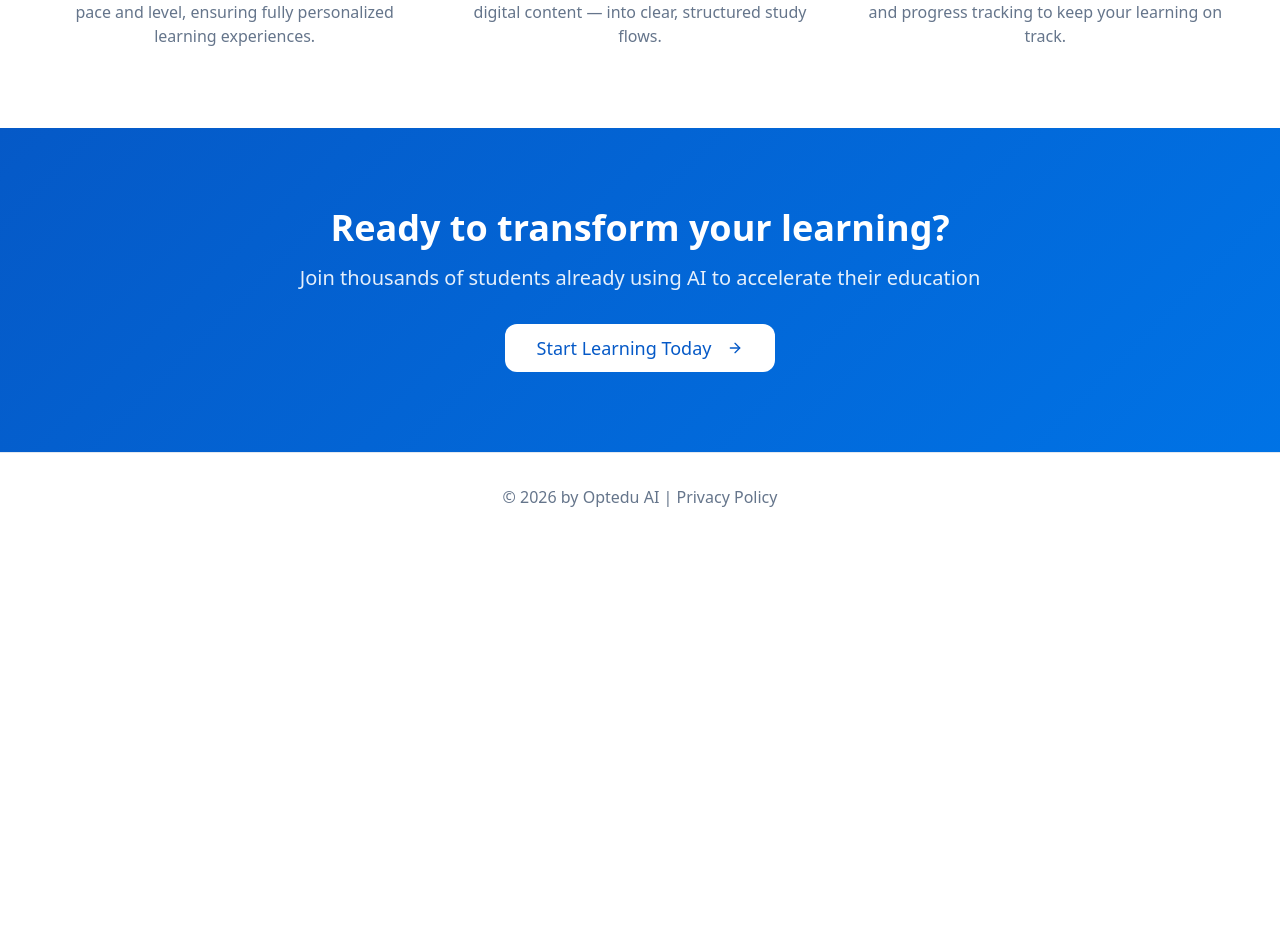
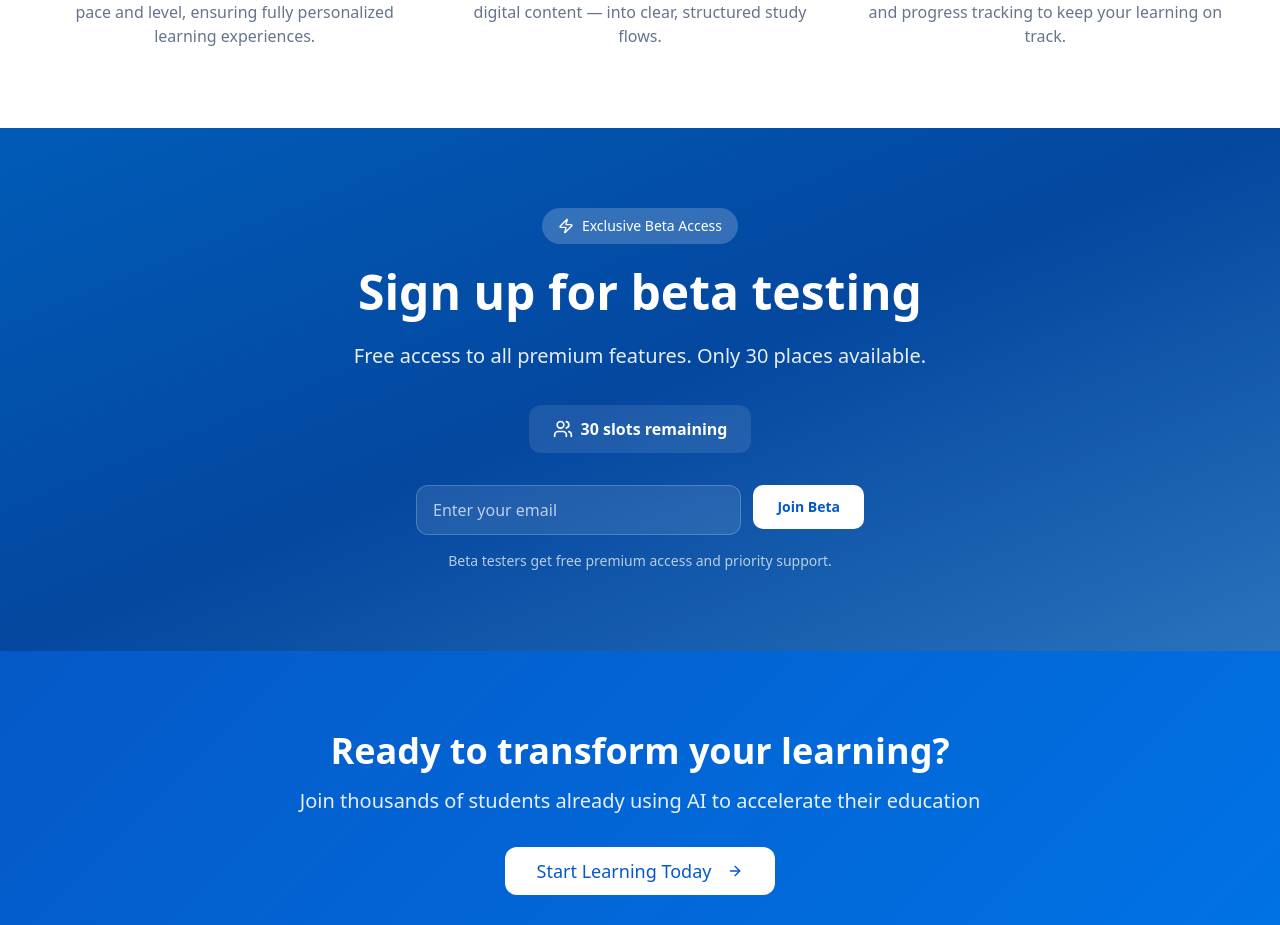
Before and after one commit to Olasty25/optedu-ai-tutor, a React (Vite) app: page / in a window 1280 px wide. Shown: the part 1360-2285 px from the top of the page. Before the commit the page ends 1901 px from the top, so only its background shows below. Built offline with nearby package versions, Linux system fonts and the light colour scheme.

Commit message:
Add beta testing signup section

```diff
--- a/src/lib/translations.ts
+++ b/src/lib/translations.ts
@@ -41,6 +41,13 @@ export const translations = {
       innovation2Description: "It merges diverse sources — books, notes, and digital content — into clear, structured study flows.",
       innovation3Title: "Motivation Engine",
       innovation3Description: "Stay engaged with reminders, real-time feedback, and progress tracking to keep your learning on track.",
+      betaLabel: "Exclusive Beta Access",
+      betaTitle: "Sign up for beta testing",
+      betaSubtitle: "Free access to all premium features. Only 30 places available.",
+      betaSlots: "30 slots remaining",
+      betaEmailPlaceholder: "Enter your email",
+      betaJoinButton: "Join Beta",
+      betaDisclaimer: "Beta testers get free premium access and priority support.",
       ctaTitle: "Ready to transform your learning?",
       ctaSubtitle: "Join thousands of students already using AI to accelerate their education",
       ctaButton: "Start Learning Today",
@@ -151,6 +158,13 @@ export const translations = {
       innovation2Description: "Łączy różnorodne źródła — książki, notatki i treści cyfrowe — w przejrzyste, ustrukturyzowane ścieżki nauki.",
       innovation3Title: "Silnik motywacji",
       innovation3Description: "Pozostań zaangażowany dzięki przypomnieniom, informacjom zwrotnym w czasie rzeczywistym i śledzeniu postępów, aby utrzymać naukę na właściwym torze.",
+      betaLabel: "Ekskluzywny dostęp Beta",
+      betaTitle: "Zapisz się na testy beta",
+      betaSubtitle: "Darmowy dostęp do wszystkich funkcji premium. Tylko 30 dostępnych miejsc.",
+      betaSlots: "Pozostało 30 miejsc",
+      betaEmailPlaceholder: "Wpisz swój email",
+      betaJoinButton: "Dołącz do Beta",
+      betaDisclaimer: "Testerzy beta otrzymują darmowy dostęp premium i priorytetowe wsparcie.",
       ctaTitle: "Gotowy na transformację swojej nauki?",
       ctaSubtitle: "Dołącz do tysięcy uczniów już używających AI do przyspieszenia swojej edukacji",
       ctaButton: "Rozpocznij naukę już dziś",
--- a/src/pages/Landing.tsx
+++ b/src/pages/Landing.tsx
@@ -116,6 +116,55 @@ const Landing = () => {
         </div>
       </section>
 
+      {/* Beta Testing Section */}
+      <section className="py-20 px-4 bg-gradient-to-br from-accent via-primary to-accent/80 text-white relative overflow-hidden">
+        <div className="absolute inset-0 bg-black/20"></div>
+        <div className="container mx-auto text-center relative z-10">
+          <div className="max-w-3xl mx-auto">
+            <div className="inline-flex items-center px-4 py-2 bg-white/20 backdrop-blur-sm rounded-full text-sm font-medium mb-6">
+              <Zap className="h-4 w-4 mr-2" />
+              {t('landing.betaLabel')}
+            </div>
+            <h2 className="text-4xl md:text-5xl font-bold mb-6 leading-tight">
+              {t('landing.betaTitle')}
+            </h2>
+            <p className="text-xl mb-8 text-white/90 leading-relaxed">
+              {t('landing.betaSubtitle')}
+            </p>
+            <div className="flex items-center justify-center mb-8">
+              <div className="flex items-center bg-white/10 backdrop-blur-sm rounded-lg px-6 py-3">
+                <Users className="h-5 w-5 mr-2" />
+                <span className="font-semibold">{t('landing.betaSlots')}</span>
+              </div>
+            </div>
+            <form
+              action="https://docs.google.com/forms/d/e/YOUR_FORM_ID/formResponse"
+              method="POST"
+              target="_blank"
+              className="max-w-md mx-auto flex gap-3"
+            >
+              <input
+                type="email"
+                name="entry.YOUR_EMAIL_FIELD_ID"
+                placeholder={t('landing.betaEmailPlaceholder')}
+                required
+                className="flex-1 px-4 py-3 rounded-lg bg-white/10 backdrop-blur-sm border border-white/20 text-white placeholder-white/70 focus:outline-none focus:ring-2 focus:ring-white/50"
+              />
+              <Button
+                type="submit"
+                size="lg"
+                className="bg-white text-primary hover:bg-white/90 font-semibold px-6"
+              >
+                {t('landing.betaJoinButton')}
+              </Button>
+            </form>
+            <p className="text-sm text-white/70 mt-4">
+              {t('landing.betaDisclaimer')}
+            </p>
+          </div>
+        </div>
+      </section>
+
       {/* CTA Section */}
       <section className="py-20 px-4 bg-gradient-hero text-white">
         <div className="container mx-auto text-center">
```
